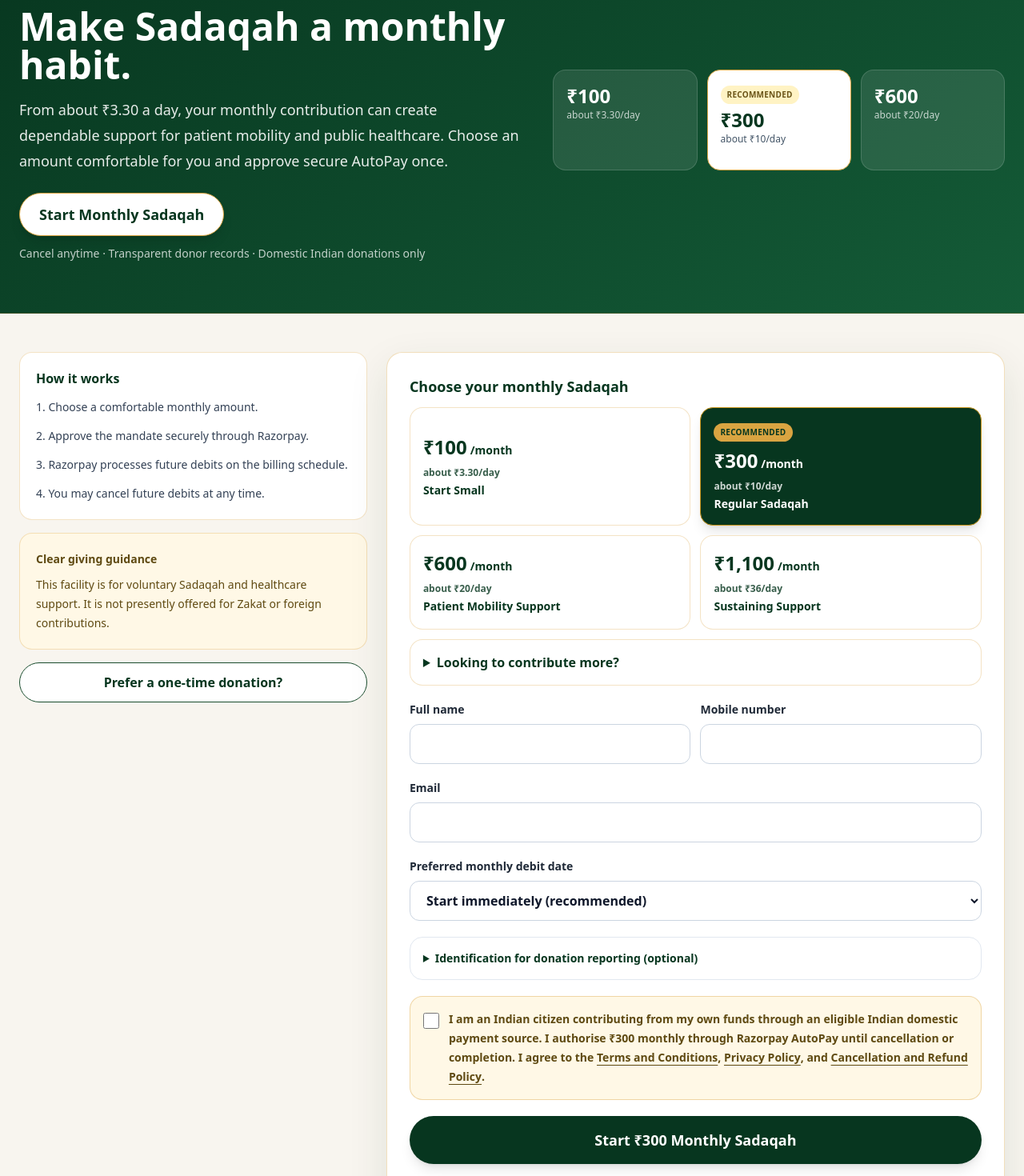
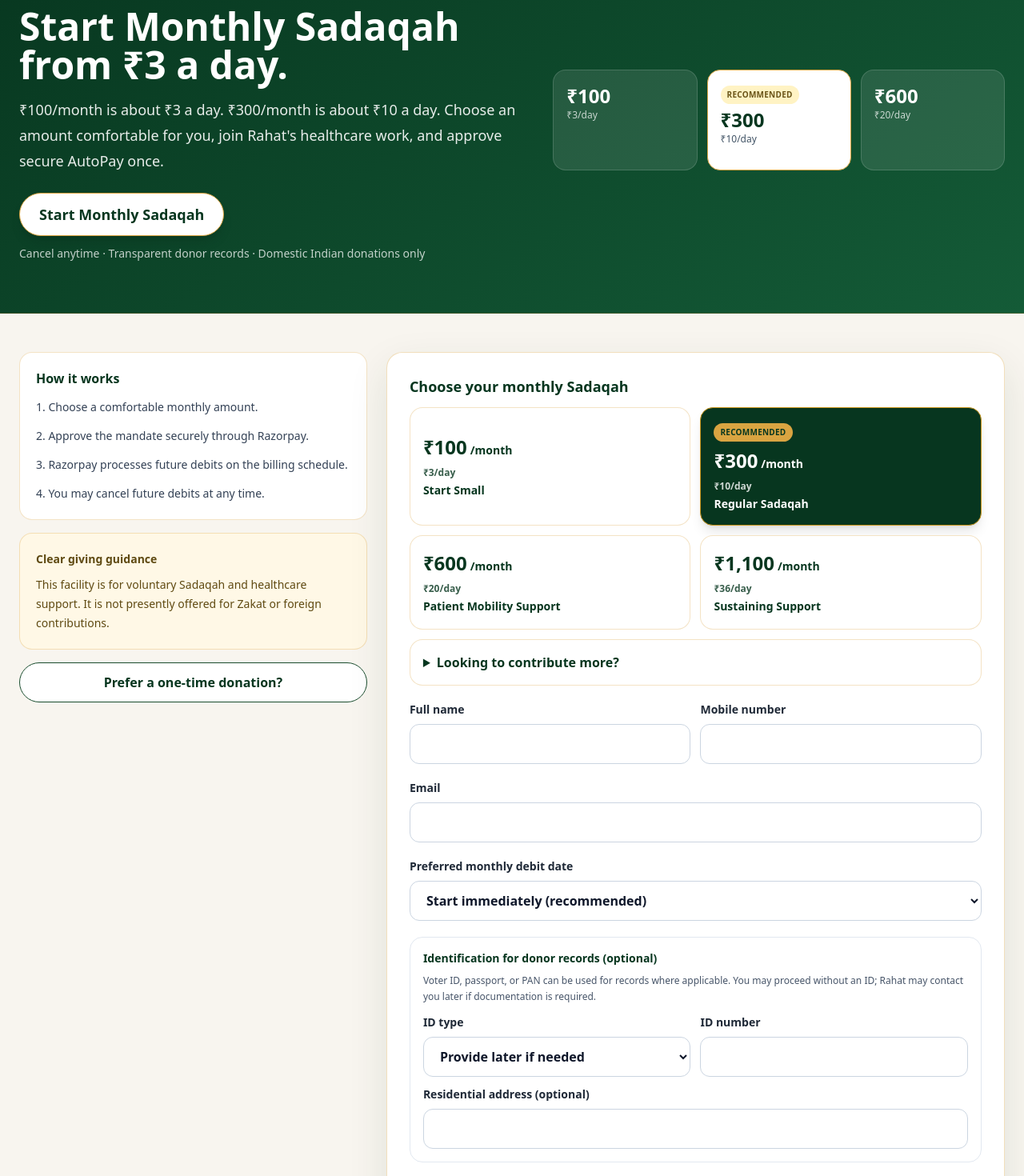
Before and after one commit to ateeb222/rahat-foundation-website, a Next.js app: page /sadaqah in a window 1280 px wide. Shown: the part 180-1650 px from the top of the page at 80% size. Built offline with nearby package versions, Linux system fonts and the light colour scheme.

Commit message:
Improve donor mobile flow and Sadaqah framing

```diff
--- a/app/page.tsx
+++ b/app/page.tsx
@@ -24,7 +24,7 @@ export default function HomePage() {
               ₹5,800 helps sponsor one wheelchair for Rahat&apos;s Phase 1 campaign at JNMC Hospital.
             </p>
             <p className="mt-3 max-w-2xl text-base leading-7 text-slate-700 sm:text-lg">
-              Secure Razorpay checkout is available. UPI and bank transfer remain available as optional alternatives.
+              Join Rahat&apos;s community-powered healthcare work through secure Sadaqah and voluntary support. UPI and bank transfer remain available as optional alternatives.
             </p>
             <div className="mt-6 flex flex-col gap-3 sm:flex-row sm:flex-wrap">
               <Link href="/donate" className={primary}>Donate securely</Link>
@@ -40,6 +40,7 @@ export default function HomePage() {
                 alt="Rahat representative reviewing wheelchairs at the supplier facility"
                 fill
                 priority
+                unoptimized
                 sizes="(min-width: 1024px) 460px, 92vw"
                 className="object-cover"
               />
@@ -72,8 +73,8 @@ export default function HomePage() {
 
         <article className="rounded-3xl border border-[#C8951A] bg-[#07361F] p-5 text-white shadow-sm sm:p-7">
           <p className="text-sm font-bold uppercase tracking-[0.16em] text-[#D9A441]">Monthly Sadaqah</p>
-          <h2 className="mt-3 text-2xl font-bold leading-tight sm:text-3xl">Create dependable healthcare support from ₹100 per month.</h2>
-          <p className="mt-4 text-base leading-7 text-white/85">Approve secure AutoPay once and cancel future debits whenever required.</p>
+          <h2 className="mt-3 text-2xl font-bold leading-tight sm:text-3xl">Join monthly Sadaqah from ₹3 a day.</h2>
+          <p className="mt-4 text-base leading-7 text-white/85">₹100/month is about ₹3 a day. ₹300/month is about ₹10 a day. Approve secure AutoPay once and cancel future debits whenever required.</p>
           <Link href="/sadaqah" className="mt-5 inline-flex min-h-[50px] w-full items-center justify-center rounded-full border border-[#D9A441] bg-white px-5 py-3 text-base font-bold text-[#07361F] sm:w-auto">Start Monthly Sadaqah</Link>
         </article>
       </section>
--- a/app/sadaqah/page.tsx
+++ b/app/sadaqah/page.tsx
@@ -8,9 +8,9 @@ export const metadata: Metadata = {
 };
 
 const heroAmounts = [
-  { amount: '₹100', daily: 'about ₹3.30/day' },
-  { amount: '₹300', daily: 'about ₹10/day', recommended: true },
-  { amount: '₹600', daily: 'about ₹20/day' },
+  { amount: '₹100', daily: '₹3/day' },
+  { amount: '₹300', daily: '₹10/day', recommended: true },
+  { amount: '₹600', daily: '₹20/day' },
 ];
 
 export default function SadaqahPage() {
@@ -20,9 +20,9 @@ export default function SadaqahPage() {
         <div className="mx-auto grid max-w-7xl gap-7 px-4 py-9 sm:px-6 sm:py-16 lg:grid-cols-[1fr_0.9fr] lg:items-center lg:gap-10">
           <div>
             <p className="text-xs font-bold uppercase tracking-[0.16em] text-[#E7C76D] sm:text-sm sm:tracking-[0.2em]">Monthly Sadaqah</p>
-            <h1 className="mt-3 text-3xl font-bold leading-tight sm:mt-4 sm:text-5xl">Make Sadaqah a monthly habit.</h1>
+            <h1 className="mt-3 text-3xl font-bold leading-tight sm:mt-4 sm:text-5xl">Start Monthly Sadaqah from ₹3 a day.</h1>
             <p className="mt-4 max-w-2xl text-base leading-7 text-white/90 sm:text-lg sm:leading-8">
-              From about ₹3.30 a day, your monthly contribution can create dependable support for patient mobility and public healthcare. Choose an amount comfortable for you and approve secure AutoPay once.
+              ₹100/month is about ₹3 a day. ₹300/month is about ₹10 a day. Choose an amount comfortable for you, join Rahat&apos;s healthcare work, and approve secure AutoPay once.
             </p>
             <a href="#start" className="mt-6 inline-flex min-h-[52px] w-full items-center justify-center rounded-full border border-[#D9A441] bg-white px-6 py-3 text-base font-bold text-[#07361F] shadow-lg sm:w-auto sm:text-lg">
               Start Monthly Sadaqah
--- a/components/donation/MonthlySadaqahCheckout.tsx
+++ b/components/donation/MonthlySadaqahCheckout.tsx
@@ -191,17 +191,17 @@ export function MonthlySadaqahCheckout() {
           </select>
         </label>
 
-        <details className="rounded-2xl border border-slate-200 bg-white p-4">
-          <summary className="cursor-pointer text-sm font-bold text-[#07361F]">Identification for donation reporting (optional)</summary>
-          <p className="mt-2 text-xs leading-5 text-slate-600">You may proceed without an ID. Rahat may contact you later to complete the donor record.</p>
+        <div className="rounded-2xl border border-slate-200 bg-white p-4">
+          <p className="text-sm font-bold text-[#07361F]">Identification for donor records (optional)</p>
+          <p className="mt-2 text-xs leading-5 text-slate-600">Voter ID, passport, or PAN can be used for records where applicable. You may proceed without an ID; Rahat may contact you later if documentation is required.</p>
           <div className="mt-3 grid gap-3 sm:grid-cols-2">
             <label className="grid gap-2 text-sm font-bold">
               ID type
-              <select className={inputClass} name="idType">
-                <option value="Not provided">Prefer not to provide now</option>
+              <select className={inputClass} name="idType" defaultValue="Not provided">
+                <option value="Not provided">Provide later if needed</option>
+                <option>Voter ID</option>
+                <option>Indian Passport</option>
                 <option>PAN</option>
-                <option>Indian Passport</option>
-                <option>Voter ID</option>
               </select>
             </label>
             <label className="grid gap-2 text-sm font-bold">
@@ -213,7 +213,7 @@ export function MonthlySadaqahCheckout() {
             Residential address (optional)
             <input className={inputClass} name="address" autoComplete="street-address" />
           </label>
-        </details>
+        </div>
 
         <label className="flex items-start gap-3 rounded-2xl border border-[#D9A441]/40 bg-[#FFF8E6] p-4 text-sm font-semibold leading-6 text-[#5F4A12]">
           <input className="mt-1 h-5 w-5 shrink-0" type="checkbox" required />
--- a/components/donation/RazorpayCheckout.tsx
+++ b/components/donation/RazorpayCheckout.tsx
@@ -45,7 +45,8 @@ export function RazorpayCheckout() {
     const fullName = String(data.get('fullName') || '').trim();
     const mobile = String(data.get('mobile') || '').trim();
     const email = String(data.get('email') || '').trim();
-    const pan = String(data.get('pan') || '').trim().toUpperCase();
+    const idType = String(data.get('idType') || 'Not provided');
+    const idNumber = String(data.get('idNumber') || '').trim().toUpperCase();
     const address = String(data.get('address') || '').trim();
 
     setStatus('loading'); setMessage('Creating secure payment order…');
@@ -69,7 +70,7 @@ export function RazorpayCheckout() {
               fullName, mobile, email, amount: String(amount), method: 'Razorpay',
               transactionId: verified.paymentId, purpose, recognition: 'Not specified', recognitionName: '', volunteerInterest: false,
               domesticDeclaration: true, ribaDeclaration: purpose === 'Interest / Riba Disposal',
-              message: `Razorpay Order: ${verified.orderId}; PAN: ${pan || 'Not provided'}; Address: ${address}`,
+              message: `Razorpay Order: ${verified.orderId}; ID type: ${idType}; ID number: ${idNumber || 'Pending phone follow-up'}; Address: ${address}`,
             });
             setStatus('success'); setMessage(`Payment verified successfully. Payment ID: ${verified.paymentId}`); form.reset();
           } catch (error) { setStatus('error'); setMessage(error instanceof Error ? error.message : 'Payment verification failed. Contact Rahat with your payment ID.'); }
@@ -82,7 +83,7 @@ export function RazorpayCheckout() {
   }
 
   return (
-    <article className="rounded-[1rem] border border-[#D9A441]/35 bg-white p-4 shadow-[0_12px_32px_rgba(7,54,31,0.08)] sm:p-6">
+    <article id="razorpay-checkout" className="scroll-mt-6 rounded-[1rem] border border-[#D9A441]/35 bg-white p-4 shadow-[0_12px_32px_rgba(7,54,31,0.08)] sm:p-6">
       <Script src="https://checkout.razorpay.com/v1/checkout.js" strategy="afterInteractive" />
       <p className="text-sm font-bold uppercase tracking-[0.16em] text-[#3B635D]">Secure online donation</p>
       <h3 className="mt-2 text-2xl font-bold text-[#07361F]">Pay securely with Razorpay</h3>
@@ -99,8 +100,20 @@ export function RazorpayCheckout() {
         </div>
         <div className="grid gap-4 sm:grid-cols-2">
           <label className={labelClass}>Email<input className={inputClass} name="email" type="email" autoComplete="email" required /></label>
-          <label className={labelClass}>PAN (for donation reporting)<input className={inputClass} name="pan" pattern="[A-Za-z]{5}[0-9]{4}[A-Za-z]" maxLength={10} placeholder="ABCDE1234F" /></label>
+          <label className={labelClass}>
+            ID type for records (optional)
+            <select className={inputClass} name="idType" defaultValue="Not provided">
+              <option value="Not provided">Provide later if needed</option>
+              <option>Voter ID</option>
+              <option>Indian Passport</option>
+              <option>PAN</option>
+            </select>
+          </label>
         </div>
+        <label className={labelClass}>ID number (optional)<input className={inputClass} name="idNumber" placeholder="Voter ID, passport, or PAN" /></label>
+        <p className="-mt-2 text-xs leading-5 text-slate-600">
+          This is only for donor records and Income Tax reporting where applicable. You may skip it now; Rahat can call later if documentation is required.
+        </p>
         <label className={labelClass}>Residential address<input className={inputClass} name="address" autoComplete="street-address" required /></label>
         <div className="grid gap-4 sm:grid-cols-2">
           <label className={labelClass}>Amount (₹)<input ref={amountInput} className={inputClass} name="amount" type="number" inputMode="numeric" min="10" max="500000" value={amount} onChange={(event) => setAmount(Number(event.target.value))} required /></label>
--- a/lib/sadaqah-plans.ts
+++ b/lib/sadaqah-plans.ts
@@ -1,11 +1,11 @@
 export const sadaqahPlans = [
-  { amount: 100, daily: 'about ₹3.30/day', name: 'Start Small', planId: 'plan_TCX8VCsYLrB76Z' },
-  { amount: 300, daily: 'about ₹10/day', name: 'Regular Sadaqah', planId: 'plan_TCX7z3N8FrlsRy', recommended: true },
-  { amount: 600, daily: 'about ₹20/day', name: 'Patient Mobility Support', planId: 'plan_TCX9aDxi0bEchm' },
-  { amount: 1100, daily: 'about ₹36/day', name: 'Sustaining Support', planId: 'plan_TCXA9nzk092xGs' },
-  { amount: 1500, daily: 'about ₹50/day', name: 'Extended Support', planId: 'plan_TCYiJ40NQdN1oe', secondary: true },
-  { amount: 5000, daily: 'about ₹164/day', name: 'Healthcare Partner', planId: 'plan_TCYjr8pyBvJn51', secondary: true },
-  { amount: 10000, daily: 'about ₹329/day', name: 'Healthcare Partner Plus', planId: 'plan_TCYkMbrUprlbO2', secondary: true },
+  { amount: 100, daily: '₹3/day', name: 'Start Small', planId: 'plan_TCX8VCsYLrB76Z' },
+  { amount: 300, daily: '₹10/day', name: 'Regular Sadaqah', planId: 'plan_TCX7z3N8FrlsRy', recommended: true },
+  { amount: 600, daily: '₹20/day', name: 'Patient Mobility Support', planId: 'plan_TCX9aDxi0bEchm' },
+  { amount: 1100, daily: '₹36/day', name: 'Sustaining Support', planId: 'plan_TCXA9nzk092xGs' },
+  { amount: 1500, daily: '₹50/day', name: 'Extended Support', planId: 'plan_TCYiJ40NQdN1oe', secondary: true },
+  { amount: 5000, daily: '₹164/day', name: 'Healthcare Partner', planId: 'plan_TCYjr8pyBvJn51', secondary: true },
+  { amount: 10000, daily: '₹329/day', name: 'Healthcare Partner Plus', planId: 'plan_TCYkMbrUprlbO2', secondary: true },
 ] as const;
 
 export const planById: ReadonlyMap<string, (typeof sadaqahPlans)[number]> = new Map(
```
Also changed, not shown: public/images/wheelchair/factory-visit.jpeg.
